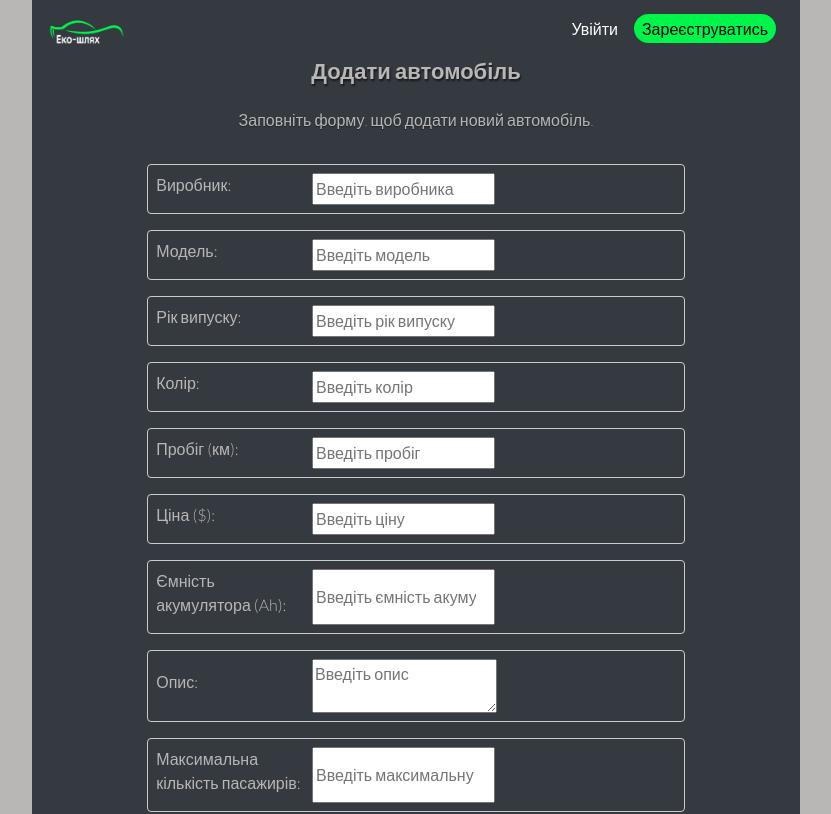
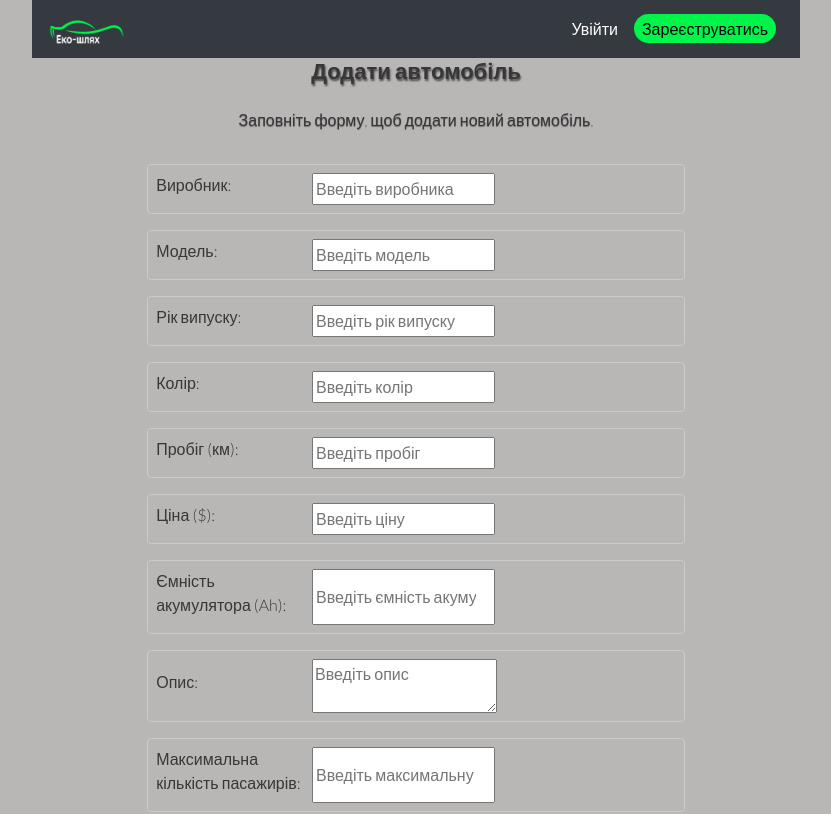
Before and after one commit to eco-way-shop/ecoway-client, a React (Create React App) app: page /add_car in a window 1280 px wide. Shown: the top 814 px of the page, without its empty margins (224-1055 px from the left). Built offline with nearby package versions, Linux system fonts and the light colour scheme.

Commit message:
Update App.scss

```diff
--- a/src/App.scss
+++ b/src/App.scss
@@ -297,7 +297,7 @@ background-image: url('/imgs/menu.png') !important;
 }
 
 .add-car-form {
-  color: #b9b6b6 !important;
+  background-color: #b9b6b6 !important;
   display: flex;
   flex-direction: column;
   gap: 1rem; /* Add some spacing between form rows */
```
